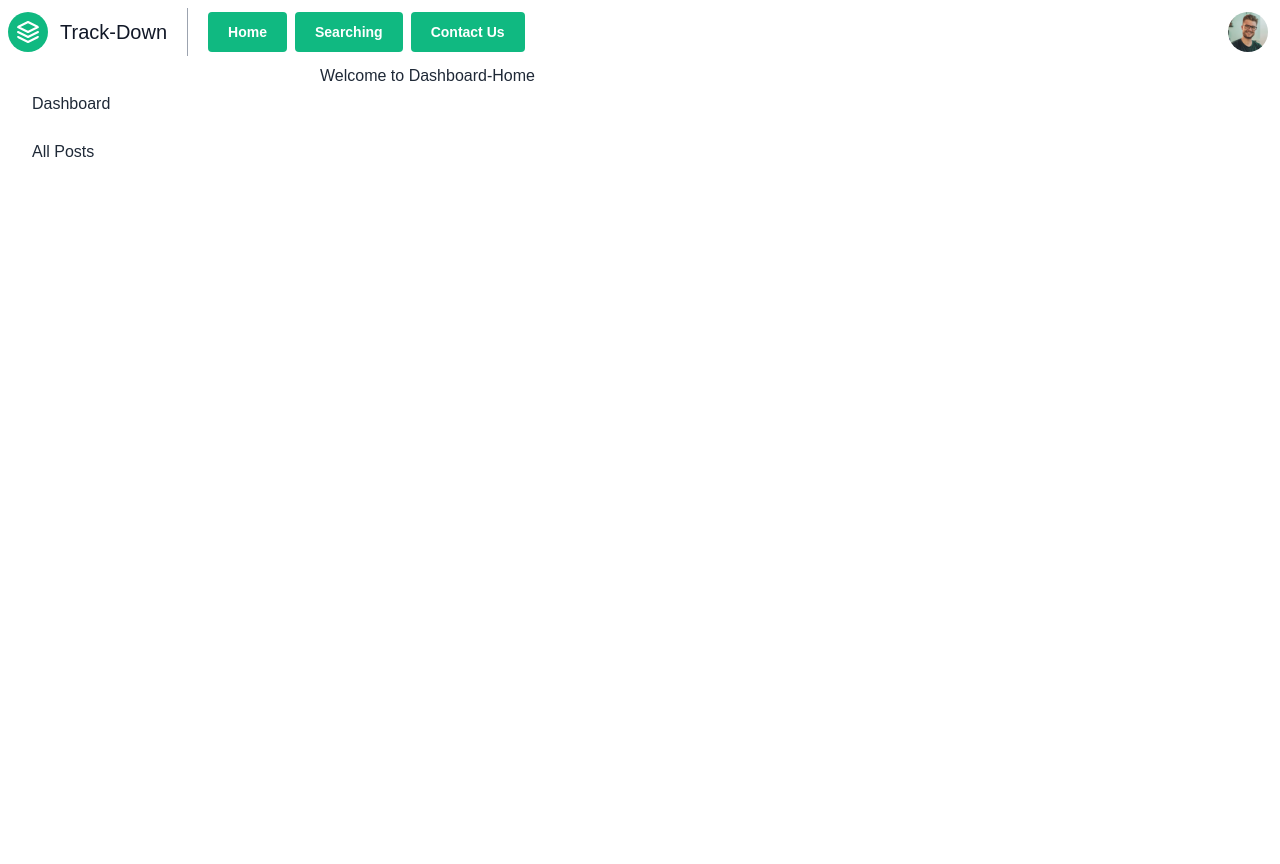
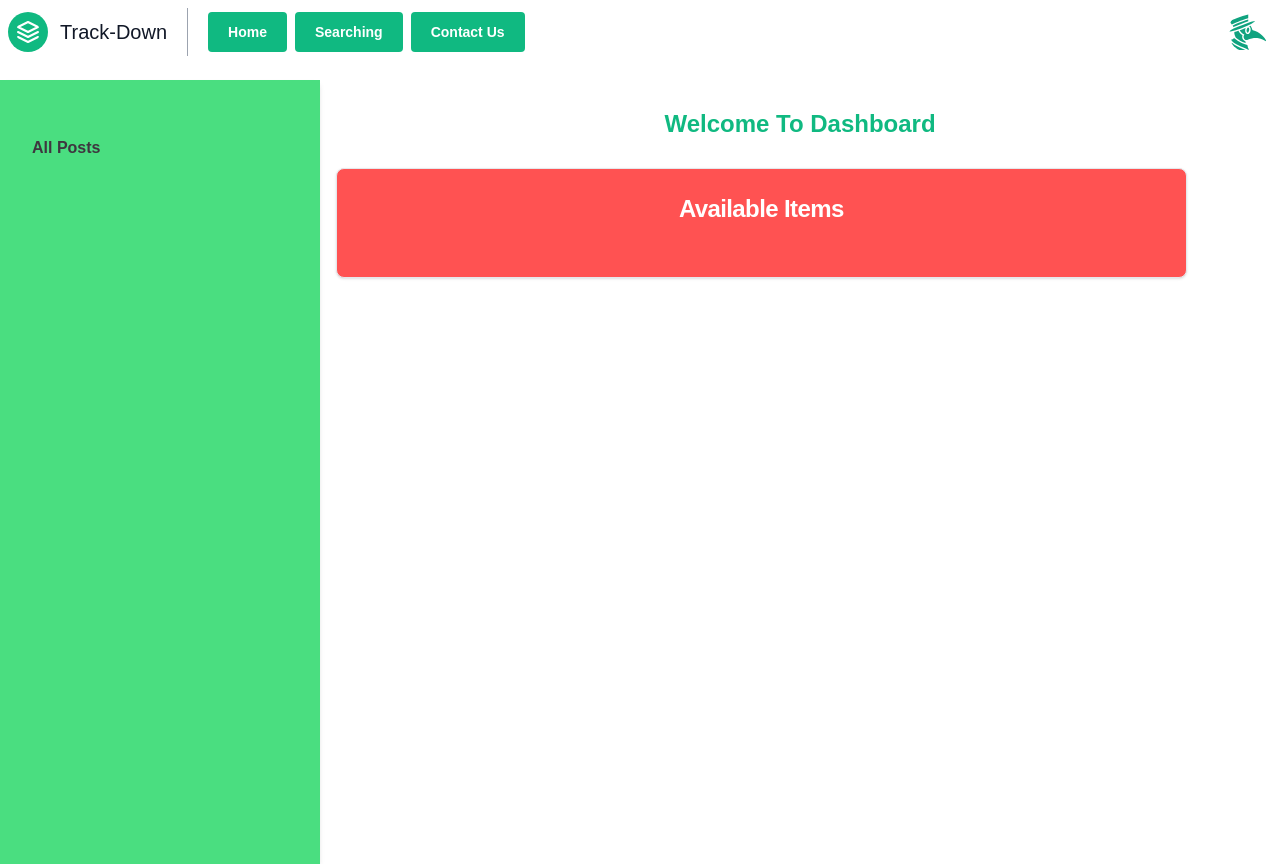
Before and after one commit to RaiAn-CSE/Track-Down, a React (Create React App) app: page /dashboard in a window 1280 px wide. Built offline with nearby package versions, Linux system fonts and the light colour scheme; no server answers; sample sign-in values are in the browser's storage.

Commit message:
Dashboard for all user added

```diff
--- a/package.json
+++ b/package.json
@@ -7,11 +7,13 @@
     "@testing-library/react": "^13.4.0",
     "@testing-library/user-event": "^13.5.0",
     "axios": "^1.4.0",
+    "chart.js": "^4.3.0",
     "daisyui": "^2.51.6",
     "face-api.js": "^0.22.2",
     "firebase": "^9.22.1",
     "lottie-react": "^2.4.0",
     "react": "^18.2.0",
+    "react-chartjs-2": "^5.2.0",
     "react-dom": "^18.2.0",
     "react-hook-form": "^7.44.2",
     "react-hot-toast": "^2.4.1",
--- a/src/Layout/DashboardLayout.js
+++ b/src/Layout/DashboardLayout.js
@@ -2,29 +2,46 @@ import React, { useContext } from 'react';
 import { Link, Outlet } from 'react-router-dom';
 import { AuthContext } from '../contexts/AuthProvider';
 import Navbar from '../Pages/Navbar';
+import Lottie from "lottie-react";
+import Load from '../Assets/load.json'
+import { BiSidebar } from 'react-icons/bi';
 
 
 const DashboardLayout = () => {
-    const { user } = useContext(AuthContext);
-    // const [isAdmin] = useAdmin(user?.email)
-    // const [isSeller] = useSeller(user?.email)
+    const { loading } = useContext(AuthContext)
+
+    let menus;
+
+    menus = <>
+        <li className='mt-7'><Link to="/dashboard/allPosts">All Posts</Link></li>
+    </>
+
+    if (loading) {
+        return <div className='h-[500px] w-[500px] mx-auto'>
+            <Lottie animationData={Load} loop={true} />
+            <p className='text-center text-3xl font-bold text-sky-400'>Wait loading...</p>
+        </div>
+    }
+
     return (
         <div>
             <Navbar></Navbar>
             <div className="drawer drawer-mobile">
-                <input id="dashboard-drawer" type="checkbox" className="drawer-toggle" />
-                <div className="drawer-content">
+                <input id="my-drawer-2" type="checkbox" className="drawer-toggle" />
+                <div className="drawer-content p-4">
+                    {/* <!-- Page content here --> */}
+                    <label htmlFor="my-drawer-2" className="font-bold lg:hidden mb-5"><BiSidebar color='black' size={30} />Sidebar</label>
                     <Outlet></Outlet>
+
                 </div>
-                <div className="drawer-side">
-                    <label htmlFor="dashboard-drawer" className="drawer-overlay"></label>
-                    <ul className="menu p-4 w-80 text-base-content">
-                        <li><Link to="/dashboard">Dashboard</Link></li>
+                <div className="drawer-side shadow-md mt-4">
+                    <label htmlFor="my-drawer-2" className="drawer-overlay"></label>
+
+                    <ul className="menu p-4 w-full md:w-80 bg-green-400 font-bold text-[#3e363f]">
+                        {/* <!-- Sidebar content here --> */}
+                        <li className='absolute top-2 right-2 lg:hidden '><label htmlFor='my-drawer-2' className="btn btn-sm btn-circle bg-boldGreen text-white">✕</label></li>
                         {
-                            // isAdmin &&
-                            <>
-                                <li><Link to="/dashboard/allPosts">All Posts</Link></li>
-                            </>
+                            menus
                         }
                     </ul>
 
--- a/src/Pages/AllCards/DashboardPostCard.js
+++ b/src/Pages/AllCards/DashboardPostCard.js
@@ -1,20 +1,11 @@
 import React from 'react';
 
-const DashboardPostCard = ({ post, handleDelete, handleAdvertise }) => {
+const DashboardPostCard = ({ post, handleDelete }) => {
 
     const { description, image, userEmail } = post;
 
     return (
         <tr>
-
-            <td>
-
-                <div>
-                    <div className="font-bold">{description}</div>
-
-                </div>
-
-            </td>
             <td>
                 <div className="avatar">
                     <div className="w-24 rounded-xl">
@@ -23,11 +14,16 @@ const DashboardPostCard = ({ post, handleDelete, handleAdvertise }) => {
                 </div>
 
             </td>
+            <td>
+                <div>
+                    <div className="font-bold">{description}</div>
+                </div>
+            </td>
+
             <td>{userEmail}</td>
-            {/* <th>
-                <button onClick={() => handleAdvertise(product._id)} className="btn bg-boldGreen text-white btn-ghost btn-xs" disabled={product?.advertise}>Advertise</button>
-                <button onClick={() => handleDelete(product._id)} className="btn btn-error text-white ml-4 btn-xs">Delete</button>
-            </th> */}
+            <th>
+                <button onClick={() => handleDelete(post._id)} className="btn btn-error text-white ml-4 btn-xs">Delete</button>
+            </th>
         </tr>
     );
 };
--- a/src/Pages/AllCards/SearchPostCard.js
+++ b/src/Pages/AllCards/SearchPostCard.js
@@ -21,7 +21,7 @@ const SearchPostCard = ({ findImg }) => {
             </div>
 
             <p className='text-sm mb-[14px]'>Hello </p>
-            <img className='mb-3' src={findImg} alt="Post_img" width="100%" />
+            <img className='mb-3 h-40 w-auto' src={findImg} alt="Post_img" width="100%" />
 
 
             <div className='flex justify-between items-center flex-wrap border-b border-gray-300 text-xs pb-[6px]'>
--- a/src/Pages/DashboardItems/AllPosts.js
+++ b/src/Pages/DashboardItems/AllPosts.js
@@ -2,23 +2,42 @@ import axios from 'axios';
 import React, { useContext, useEffect, useState } from 'react';
 import { AuthContext } from '../../contexts/AuthProvider';
 import DashboardPostCard from '../AllCards/DashboardPostCard';
+import { toast } from 'react-hot-toast';
 
 const AllPosts = () => {
     const [posts, setPosts] = useState(null);
     const { user } = useContext(AuthContext);
 
+    console.log(user?.email);
+
     useEffect(() => {
-        axios.get(`http://localhost:5000/posts?email=${user?.email}`)
-            .then(function (response) {
-                const result = response.data;
-                setPosts(result);
-            })
-            .catch(function (error) {
-                console.error(error);
-            });
-    }, [user?.email])
+        (async () => {
+            const res = await axios.get(`http://localhost:5000/emailPosts?email=${user?.email}`);
+            setPosts(res.data);
+        })();
+    }, [user?.email]);
 
     console.log(posts);
+
+    // delete item
+    const handleDelete = (id) => {
+        fetch(`http://localhost:5000/deleteItem/${id}`, {
+            method: 'DELETE'
+        })
+            .then(res => res.json())
+            .then(data => {
+                if (data.acknowledged) {
+                    toast.success("Deleted successfully", {
+                        duration: 4000,
+                        position: 'top-center'
+                    })
+                    window.location.reload()
+                }
+            })
+            .catch(error => {
+                toast.error("Error got to delete data")
+            })
+    }
 
     return (
         <div className="overflow-x-auto w-full">
@@ -26,21 +45,18 @@ const AllPosts = () => {
 
                 <thead>
                     <tr>
-                        <th>Name</th>
                         <th>Image</th>
-                        <th>Price</th>
+                        <th>Description</th>
+                        <th>Email</th>
                         <th>Action</th>
                     </tr>
                 </thead>
                 <tbody>
-
                     {
-                        posts && posts?.map((post, idx) => <DashboardPostCard key={idx} post={post}></DashboardPostCard>)
+                        posts && posts?.map((post, idx) => <DashboardPostCard key={idx} post={post} handleDelete={handleDelete}></DashboardPostCard>)
                     }
 
                 </tbody>
-
-
             </table>
         </div>
     );
--- a/src/Pages/DashboardItems/DashboardHome.js
+++ b/src/Pages/DashboardItems/DashboardHome.js
@@ -1,12 +1,29 @@
-import React from 'react';
+import React, { useContext, useEffect, useState } from 'react';
+import axios from 'axios';
+import { AuthContext } from '../../contexts/AuthProvider';
 
 const DashboardHome = () => {
+    const [posts, setPosts] = useState(null);
+    const { user } = useContext(AuthContext);
+
+    useEffect(() => {
+        (async () => {
+            const res = await axios.get(`http://localhost:5000/emailPosts?email=${user?.email}`);
+            setPosts(res.data.length);
+        })();
+    }, [user?.email]);
+
     return (
-        <>
-            <div>
-                <h2>Welcome to Dashboard-Home</h2>
+        <div>
+            <h1 className="my-7 text-2xl capitalize font-bold text-emerald-500 text-center">Welcome to dashboard</h1>
+
+            <div className="w-11/12  mt-5 lg:mt-0 p-6 flex flex-col items-center bg-[#ff5252] border border-gray-200 rounded-lg shadow  dark:border-gray-700">
+
+                <h5 className="mb-4 text-2xl font-semibold tracking-tight text-white">Available Items</h5>
+
+                <p className="mb-3 font-normal text-xl text-white">{posts}</p>
             </div>
-        </>
+        </div>
     );
 };
 
--- a/src/Pages/Navbar.js
+++ b/src/Pages/Navbar.js
@@ -1,7 +1,7 @@
 import React, { useContext } from 'react';
 import { Link } from 'react-router-dom';
 import { AuthContext } from '../contexts/AuthProvider';
-import imgUser from "../Assets/images/user-1.png"
+import { GiPlagueDoctorProfile } from 'react-icons/gi';
 
 const Navbar = () => {
 
@@ -53,8 +53,8 @@ const Navbar = () => {
                         user?.uid ?
                             <>
                                 <label tabIndex={0} className="btn btn-ghost btn-circle avatar">
-                                    <div className="w-10 rounded-full">
-                                        <img src={imgUser} alt="user img" />
+                                    <div className="rounded-full">
+                                        <GiPlagueDoctorProfile color="#10a37f" size={40} />
                                     </div>
                                 </label>
                                 <ul tabIndex={0} className="mt-3 p-2 shadow menu menu-compact dropdown-content bg-base-100 rounded-box w-52 top-[80%]">
```
Also changed, not shown: 1 other file (tests, documents, lock files or other folders).
